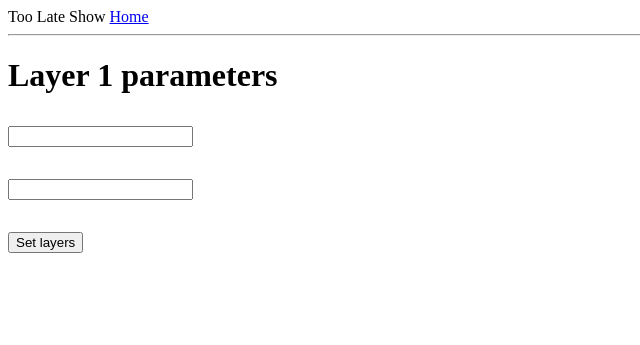
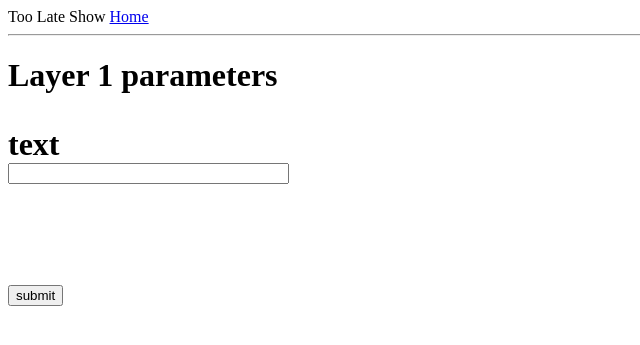
Before and after one commit to drbeefsupreme/qyron, a Flask app: template rpi/templates/layerform.html in a window 1280 px wide. Shown: the top 345 px of the page, without its empty margins (0-640 px from the left). Run offline with Flask 2, Linux system fonts and the light colour scheme; the template is opened without the code that fills it: values that come from a table or form of the project are taken from there, most other values are stand-ins (such as "Sample title", 1, 10 or a date in 2020).

Commit message:
wtf-flask 1

```diff
--- /dev/null
+++ b/rpi/config.py
@@ -0,0 +1,4 @@
+import os
+
+class Config(object):
+    SECRET_KEY = os.environ.get('SECRET_KEY') or 'you-will-never-guess'
--- a/rpi/main.py
+++ b/rpi/main.py
@@ -4,13 +4,15 @@
 from simple_rpc import Interface
 #web app library
 from flask import Flask, request
-import time
+import time, os
+from config import Config
 
 VERBOSE = True
 SERIAL_PORT = '/dev/ttyACM0'
 READ_TIMEOUT = 5
 
 app = Flask(__name__)
+app.config.from_object(Config)
 interface = Interface(SERIAL_PORT)
 import processing
 
--- a/rpi/processing.py
+++ b/rpi/processing.py
@@ -19,12 +19,12 @@ layerSpeed = {1: interface.scrollingLayer1_speed,
               5: interface.scrollingLayer5_speed}
 
 class LayerForm(FlaskForm):
-    layerText = StringField('Text')
-    layerSpeed = StringField('Speed')
-    submit = ('submit')
+    layerText = StringField('text')
+    layerSpeed = StringField('speed')
+    submit = SubmitField('submit')
 
 @app.route("/alllayers", methods=["GET", "POST"])
-def index():
+def allLayers():
     errors = ""
     layerText = ["" for i in range(5)]
     if request.method == "POST":
@@ -38,6 +38,11 @@ def index():
 
     return render_template('alllayers.html', errors=errors)
 
+@app.route("/", methods=["GET", "POST"])
+def index():
+    form = LayerForm()
+    return render_template('layerform.html', title='Layers', form=form)
+
 
 @app.route("/layer1")
 def layer1text():
--- a/rpi/templates/layerform.html
+++ b/rpi/templates/layerform.html
@@ -3,9 +3,15 @@
 {% block content %}
 {{ errors }}
     <h1>Layer {{ num }} parameters</p>
-    <form method="post" action=".">
-        <p><input name="text" /></p>
-        <p><input name="speed" /></p>
-        <p><input type="submit" value="Set layers" /></p>
+    <form method="post" action="">
+        <p>
+            {{ form.layerText.label }} <br>
+            {{ form.layerText(size=32)  }}
+        </p>
+        <p>
+            {{ form.speed.label  }} <br>
+            {{ form.speed(size=32) }}
+        </p>
+        <p>{{ form.submit() }}</p>
     </form>
 {% endblock %}
```
